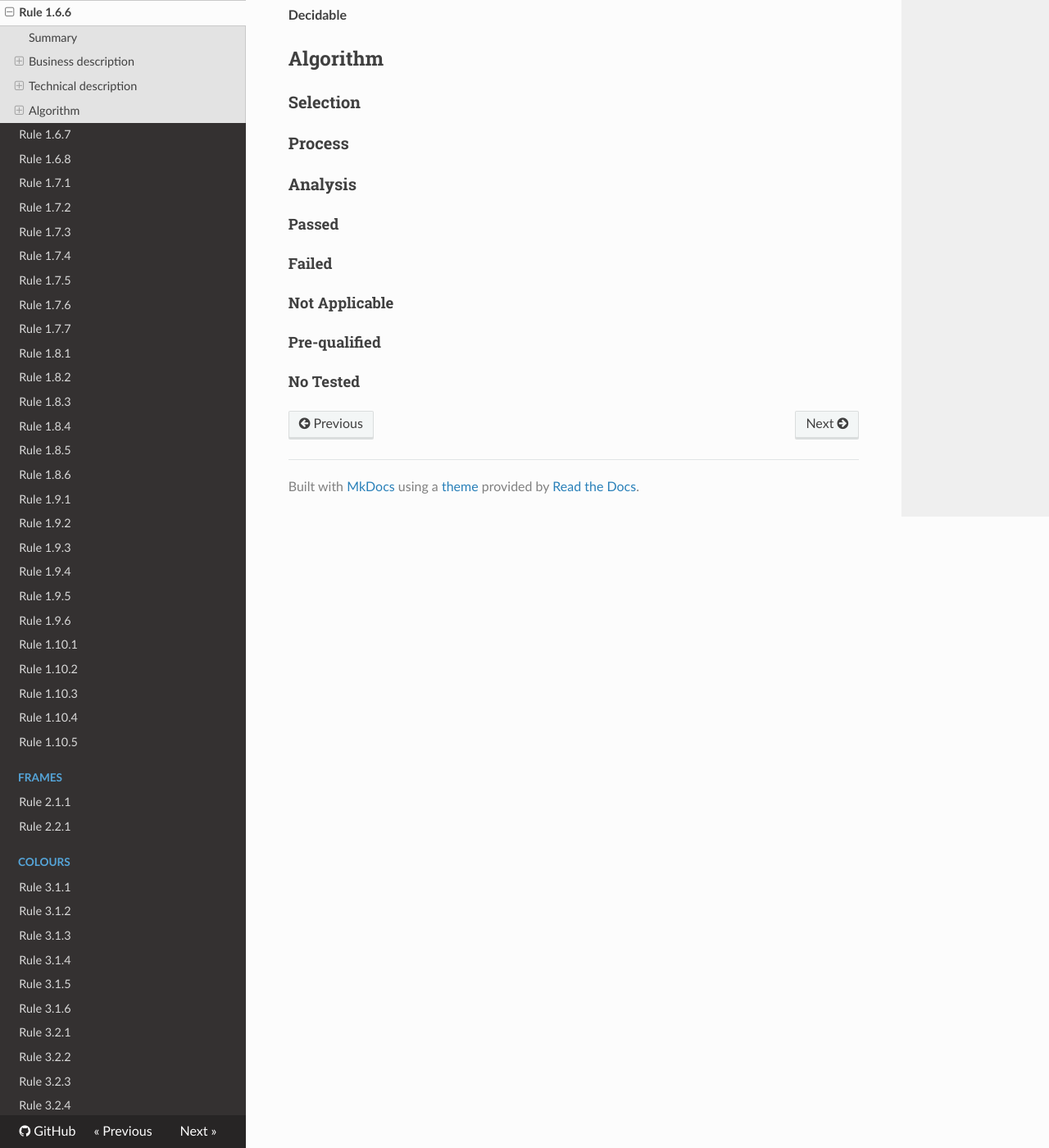
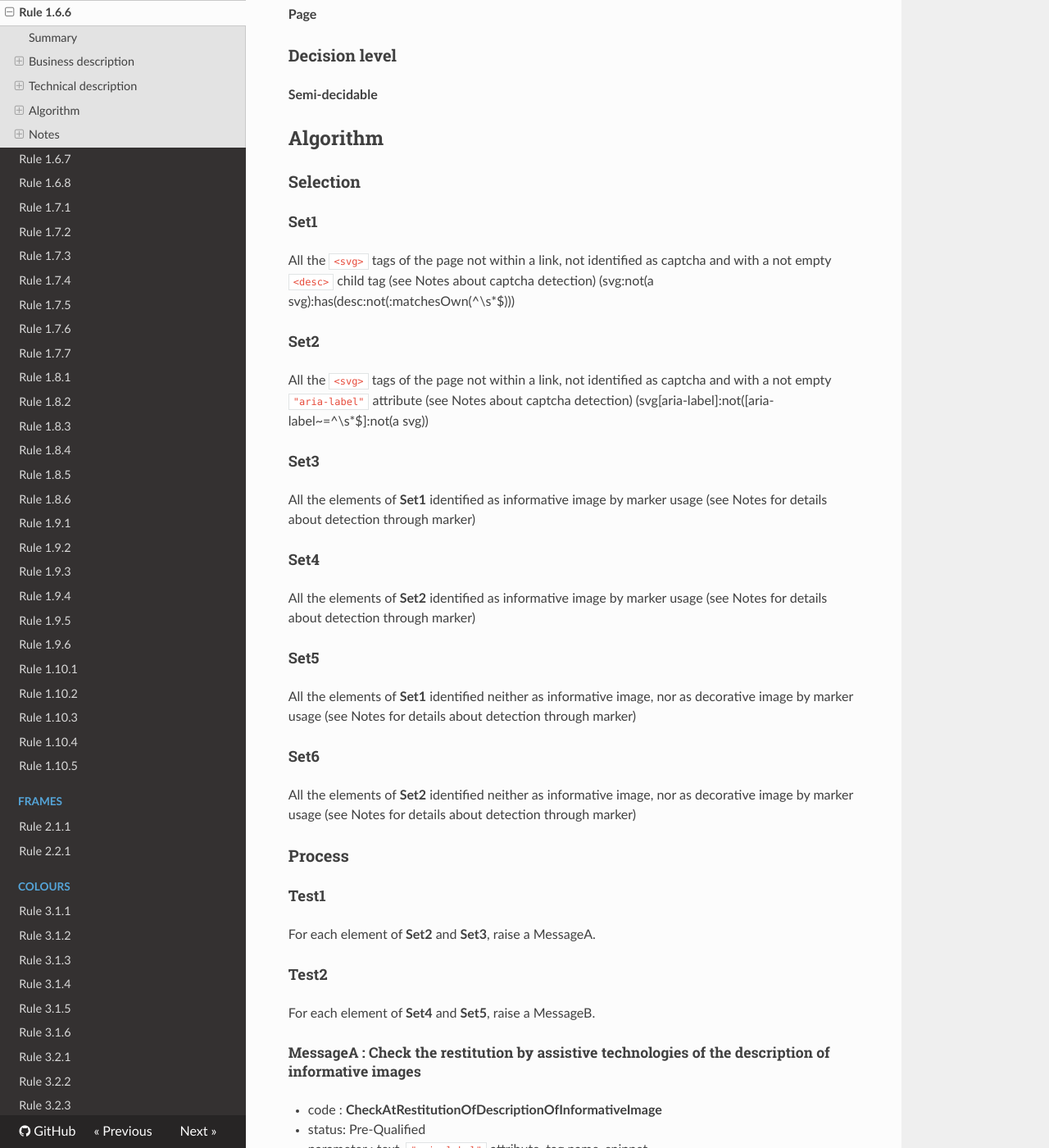
Before and after one commit to Tanaguru/Tanaguru-rules-RGAA-3-doc, an MkDocs documentation site: the page built from docs/Rule-1-6-6.md, in a window 1280 px wide and 1400 px high, scrolled down 959 px. Shown: the whole window at 82% size. Built offline with MkDocs 1.6.1, drawn with Linux system fonts in a browser that asks for light colours; nearby versions of some CDN libraries; old or Windows-style settings are respelled for this version of MkDocs; some of the changed text lies outside the part shown.

Commit message:
rule design sheet for 1.6.6 and 1.6.8 rules (identical to 1.6.5 and 1.6.7)

```diff
--- a/docs/Rule-1-6-6.md
+++ b/docs/Rule-1-6-6.md
@@ -2,7 +2,9 @@
 
 ## Summary
 
-@@@ TO-DO
+This test consists in detecting informative svg images with a `<desc>` child tag or a `"aria-label"` attribute and thus defining the applicability of the test.
+
+Human check will be then needed to determine whether the detailed description is well rendered by assistive technologies.
 
 ## Business description
 
@@ -30,22 +32,91 @@ Pour chaque image vectorielle (balise `svg`) qui impl&eacute;mente une r&eacute;
 
 ### Decision level
 
-**Decidable**
+**Semi-decidable**
 
 ## Algorithm
 
 ### Selection
 
+#### Set1
+
+All the `<svg>` tags of the page not within a link, not identified as captcha and with a not empty `<desc>` child tag (see Notes about captcha detection) (svg:not(a svg):has(desc:not(:matchesOwn(^\\s*$)))
+
+#### Set2
+
+All the `<svg>` tags of the page not within a link, not identified as captcha and with a not empty `"aria-label"` attribute (see Notes about captcha detection) (svg[aria-label]:not([aria-label~=^\\s*$]:not(a svg))
+
+#### Set3
+
+All the elements of **Set1** identified as informative image by marker usage (see Notes for details about detection through marker)
+
+#### Set4
+
+All the elements of **Set2** identified as informative image by marker usage (see Notes for details about detection through marker)
+
+#### Set5
+
+All the elements of **Set1** identified neither as informative image, nor as decorative image by marker usage (see Notes for details about detection through marker)
+
+#### Set6
+
+All the elements of **Set2** identified neither as informative image, nor as decorative image by marker usage (see Notes for details about detection through marker)
+
 ### Process
+
+#### Test1
+
+For each element of **Set2** and **Set3**, raise a MessageA.
+
+#### Test2
+
+For each element of **Set4** and **Set5**, raise a MessageB.
+
+##### MessageA : Check the restitution by assistive technologies of the description of informative images
+
+-    code : **CheckAtRestitutionOfDescriptionOfInformativeImage**
+-    status: Pre-Qualified
+-    parameter : text, `"aria-label"` attribute, tag name, snippet
+-    present in source : yes
+
+##### MessageB : Check nature of image and the restitution by assistive technologies of the description of informative images
+
+-    code : **CheckNatureOfImageAndAtRestitutionOfDescription**
+-    status: Pre-Qualified
+-    parameter : text, `"aria-label"` attribute, tag name, snippet
+-    present in source : yes
 
 ### Analysis
 
-#### Passed
-
-#### Failed
-
 #### Not Applicable
 
-#### Pre-qualified
+The page has no svg image with a not empty `<desc>` child tag or a not empty `"aria-label"` attribute(**Set1** and **Set2** are empty)
 
-#### No Tested
+#### Pre-Qualified
+
+In all other cases
+
+## Notes
+
+### Markers
+
+**Informative images** markers are set through the **INFORMATIVE_IMAGE_MARKER** parameter.
+
+**Decorative images** markers are set through the **DECORATIVE_IMAGE_MARKER** parameter.
+
+The value(s) passed as marker(s) will be checked against the following attributes:
+
+- `class`
+- `id`
+- `role`
+
+### Captcha detection
+
+An element is identified as a CAPTCHA when the "captcha" occurrence is found :
+
+- on one attribute of the element
+- or within the text of the element
+- or on one attribute of one parent of the element
+- or within the text of one parent of the element
+- or on one attribute of a sibling of the element
+- or within the text of a sibling of the element
```
Also changed, not shown: docs/Rule-1-6-8.md (+73 -2 lines), docs/Rule-1-7-5.md (+1 -1 lines).
